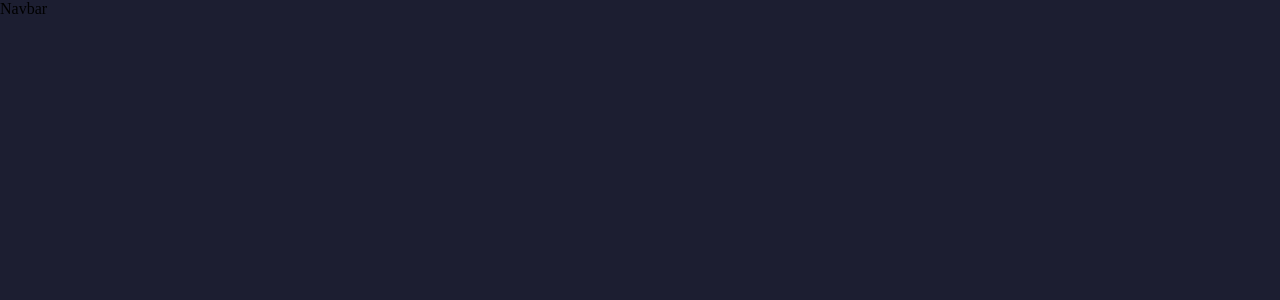
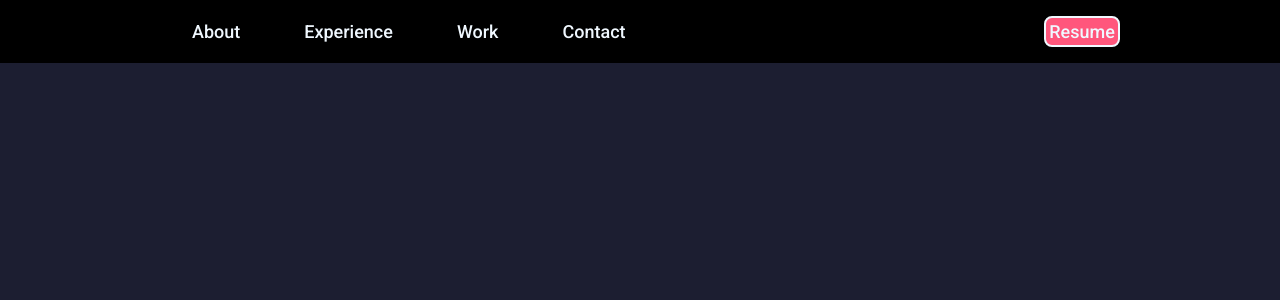
Before and after one commit to jgarciagomez98/jgarcia98portfolio.github.io, a React (Create React App) app in the folder react-web/: page / in a window 1280 px wide. Shown: the top 300 px of the page. Built offline with nearby package versions, Linux system fonts and the light colour scheme; the HTML template or start-up script is replaced by a standard one.

Commit message:
Added navbar links

```diff
--- a/react-web/src/app.css
+++ b/react-web/src/app.css
@@ -1,4 +1,4 @@
-*{
+* {
     box-sizing: border-box;
     padding: 0;
     margin: 0;
@@ -8,3 +8,10 @@
 body {
     background: var(--bg-color);
 }
+
+a {
+    color: unset;
+    text-decoration: none;
+    cursor: pointer;
+    font-family: var(--font-family);
+}
--- a/react-web/src/components/navbar/Navbar.jsx
+++ b/react-web/src/components/navbar/Navbar.jsx
@@ -1,7 +1,32 @@
-import React from "react";
+import React, { Fragment } from "react";
+import "./navbar.css";
+
+const Menu = () => (
+  <Fragment>
+    <p>
+      <a href="#about">About</a>
+    </p>
+    <p>
+      <a href="#experience">Experience</a>
+    </p>
+    <p>
+      <a href="#work">Work</a>
+    </p>
+    <p>
+      <a href="#contact">Contact</a>
+    </p>
+  </Fragment>
+);
 
 function Navbar() {
-  return <div>Navbar</div>;
+  return (
+    <div className="navbar">
+      <div className="navbar__links-container">
+        <Menu />
+      </div>
+      <button className="navbar__resume">Resume</button>
+    </div>
+  );
 }
 
 export default Navbar;
--- a/react-web/src/components/navbar/navbar.css
+++ b/react-web/src/components/navbar/navbar.css
@@ -0,0 +1,35 @@
+.navbar {
+    display: flex;
+    width: auto;
+    height: auto;
+    padding: 1rem 10rem;
+
+    align-items: center;
+    justify-content: space-between;
+
+    background: #000;
+}
+
+.navbar__links-container {
+    display: flex;
+    color: aliceblue;
+    font-size: var(--font-size-navbar);
+}
+
+.navbar__links-container a {
+    margin: 0 2rem;
+}
+
+.navbar__resume {
+    display: inline-block;
+    text-decoration: none;
+    text-align: center;
+    font-family: var(--font-family);
+    font-size: var(--font-size-navbar);
+    cursor: pointer;
+    background-color: #ff567c;
+    border-radius: 8px;
+    border: 2px solid aliceblue;
+    color: aliceblue;
+    padding: 0.2rem;
+}
--- a/react-web/src/index.css
+++ b/react-web/src/index.css
@@ -2,5 +2,11 @@
 
 :root {
     --font-family: 'Roboto', sans-serif;
+
+    --font-size-titles: 32px;
+    --font-size-subtitles: 24px;
+    --font-size-navbar: 18px;
+    --font-size-text: 14px;
+
     --bg-color: rgb(28, 30, 49);
 }
```
